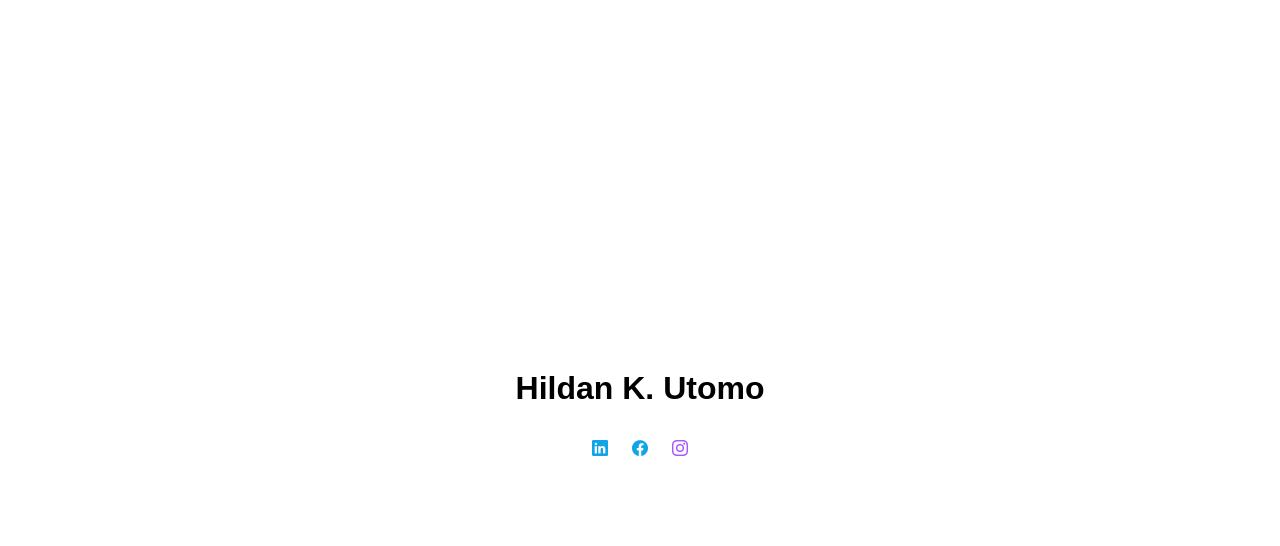
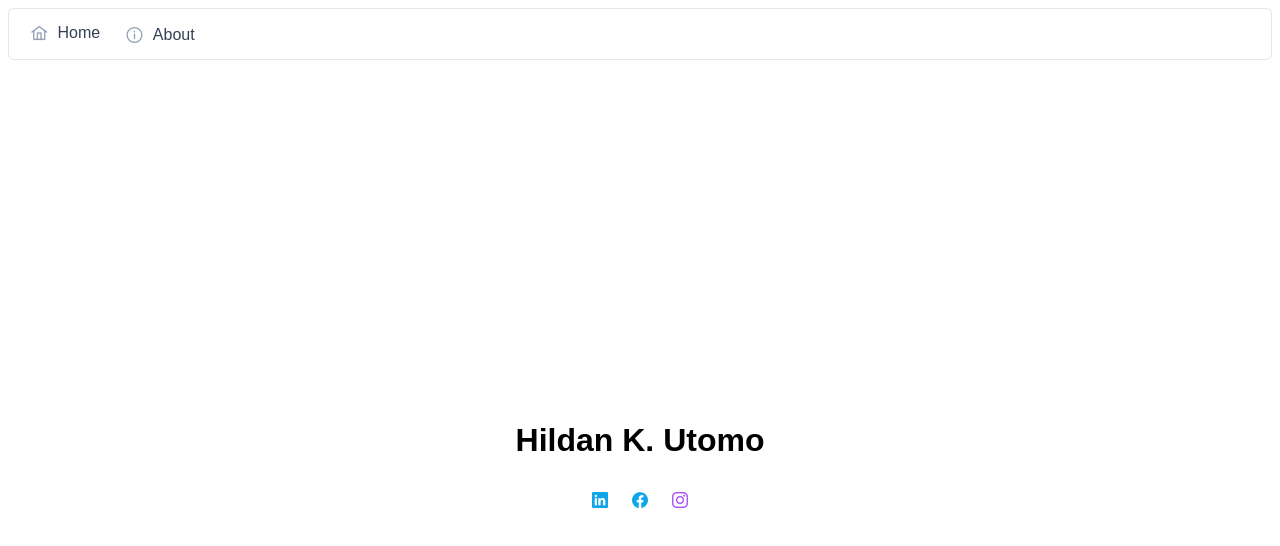
Before and after one commit to hildanku/MyPortofolio, a Vue app: page / in a window 1280 px wide. Shown: the top 546 px of the page. Built offline with nearby package versions, Linux system fonts and the light colour scheme; a web font is replaced by a local one.

Commit message:
chore(App): added Menu Bar

```diff
--- a/src/App.vue
+++ b/src/App.vue
@@ -1,8 +1,23 @@
 <script setup>
 import Button from 'primevue/button';
+import { ref } from 'vue';
+import Menubar from 'primevue/menubar';
+const items = ref([
+    {
+        label: 'Home',
+        icon: 'pi pi-fw pi-home',
+        to: '/'
+    },
+    {
+        label: 'About',
+        icon: 'pi pi-fw pi-info-circle',
+        to: '/about'
+    }
+]);
 </script>
 
 <template>
+<Menubar :model="items" />
   <div class="container">
     <h1>Hildan K. Utomo</h1>
     <div class="button">
@@ -11,7 +26,7 @@ import Button from 'primevue/button';
       <Button icon="pi pi-instagram" severity="help" text rounded aria-label="LinkedIn" />
     </div>
   </div>
-  <!-- <Button label="LinkedIn" icon="pi pi-linkedin" severity="info" /> -->
+
 
 </template>
 
--- a/src/main.js
+++ b/src/main.js
@@ -2,6 +2,7 @@ import { createApp } from 'vue'
 import PrimeVue from 'primevue/config';
 import 'primevue/resources/themes/aura-light-green/theme.css';
 import 'primeicons/primeicons.css'
+
   //import preset
 import App from './App.vue'
 
```
